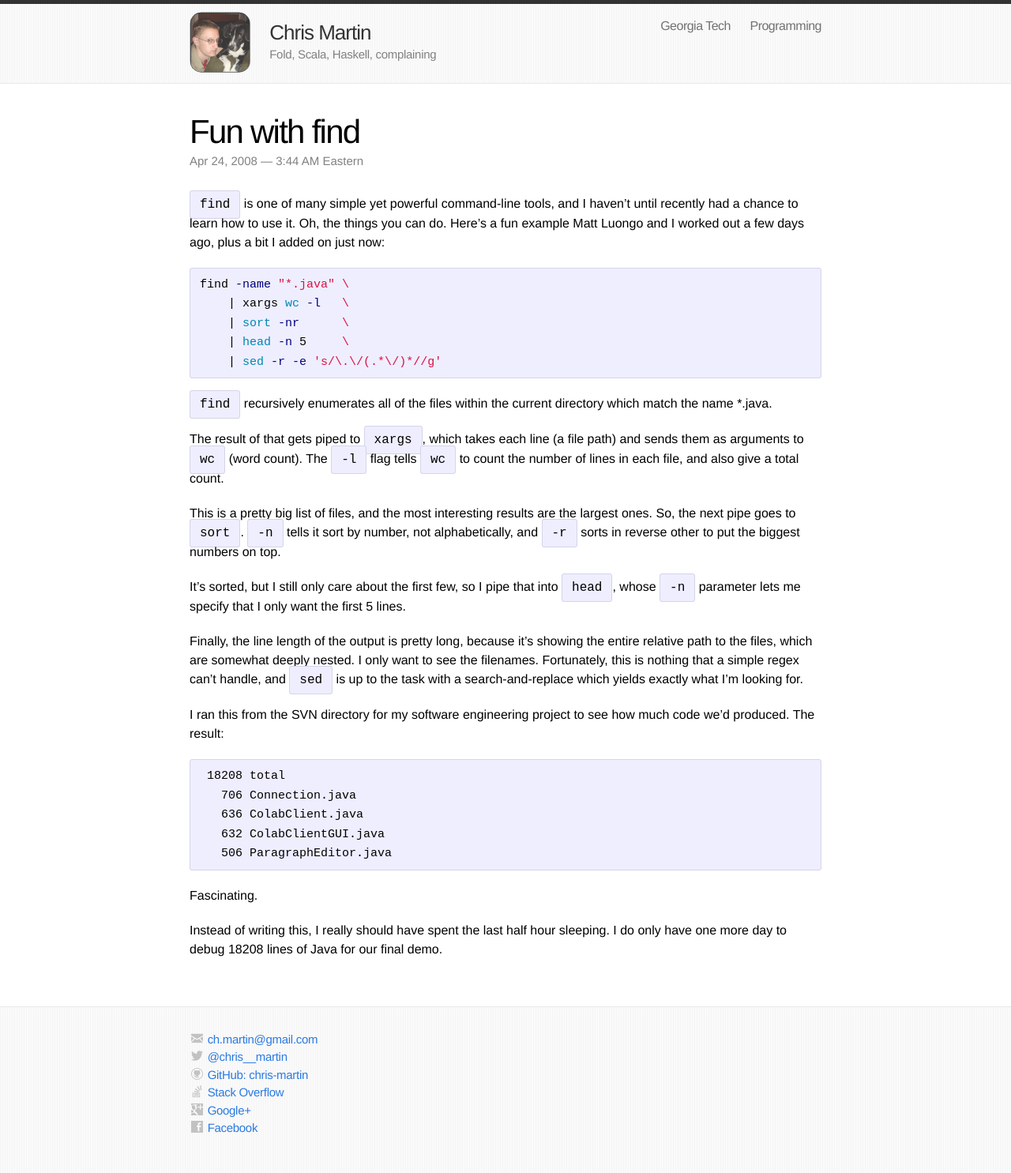
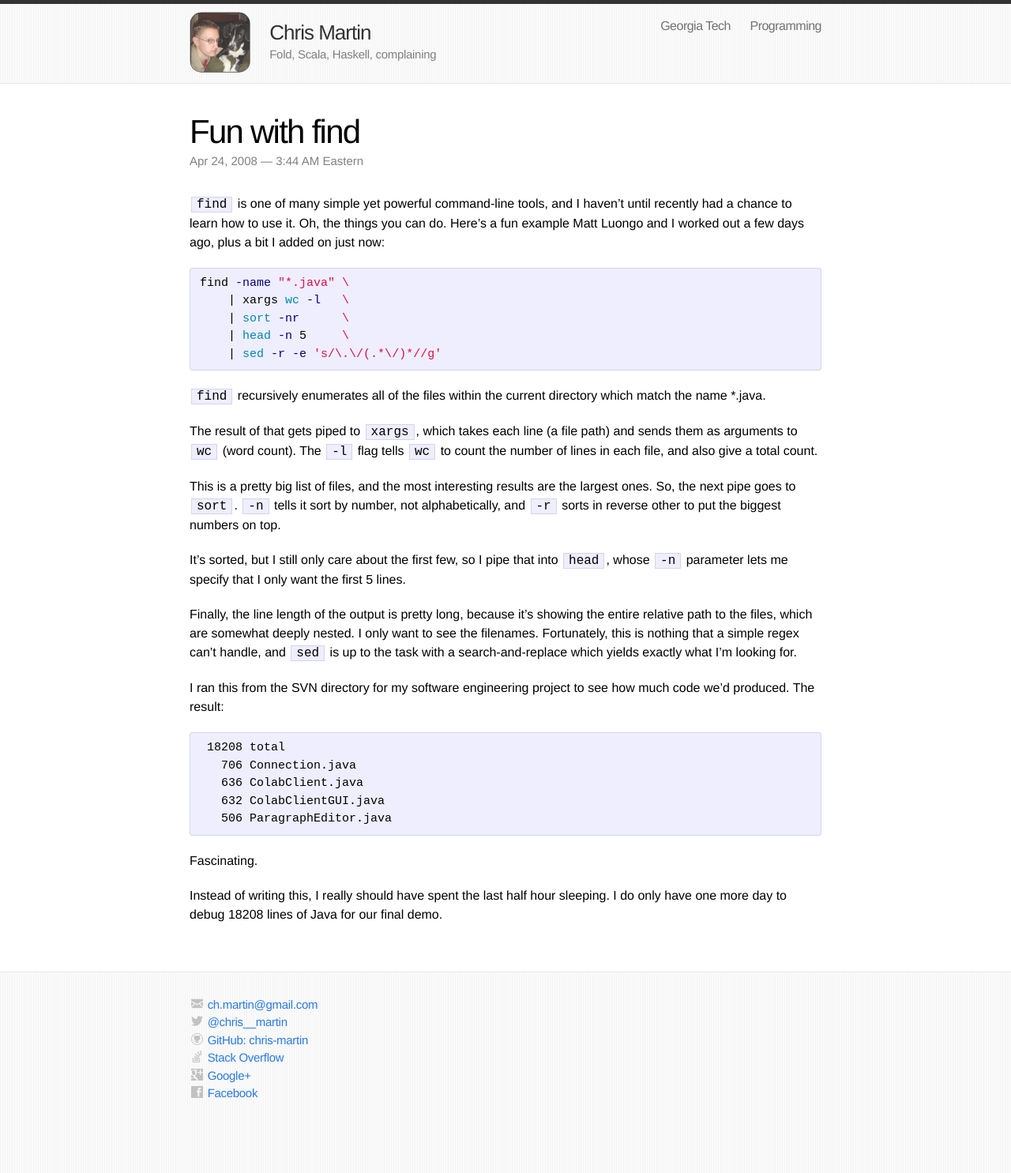
Before and after one commit to chris-martin/bricks, a Jekyll site: the page built from _posts/2008-04-24-fun-with-find.md, in a window 1280 px wide. Shown: the whole page at 79% size. Built offline with Jekyll 4.4.1, drawn with Linux system fonts in a browser that asks for light colours; after the commit the page ends 1441 px from its top, so only the background shows below that.

Commit message:
More code css stuff

```diff
--- a/assets/main.css
+++ b/assets/main.css
@@ -241,19 +241,24 @@ a.site-title:hover {
 .post-content ul,
 .post-content ol { padding-left: 20px; }
 
-.post pre,
 .post code {
   border: 1px solid #d5d5e9;
   background-color: #eef;
+  padding: 0 6px;
+  margin: 0 2px;
+}
+
+.post pre,
+.post pre code {
+  border: 1px solid #d5d5e9;
+  background-color: #eef;
   padding: 8px 12px;
+  margin: 0;
+  font-size: 15px;
   -webkit-border-radius: 3px;
   -moz-border-radius: 3px;
   border-radius: 3px;
   overflow-x: auto;
-}
-
-.post pre code {
-  font-size: 15px;
 }
 
 .post h1 code,
```
